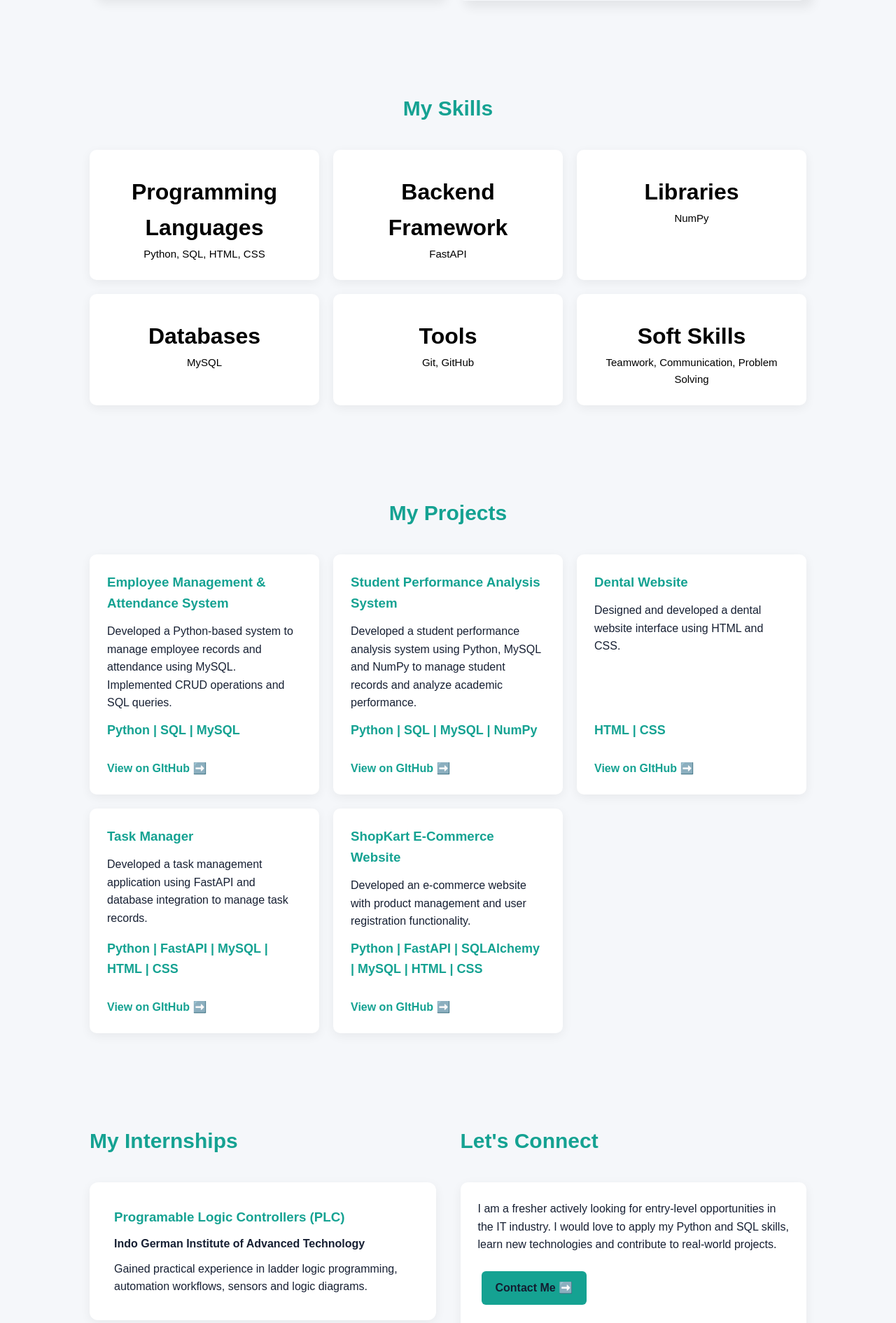
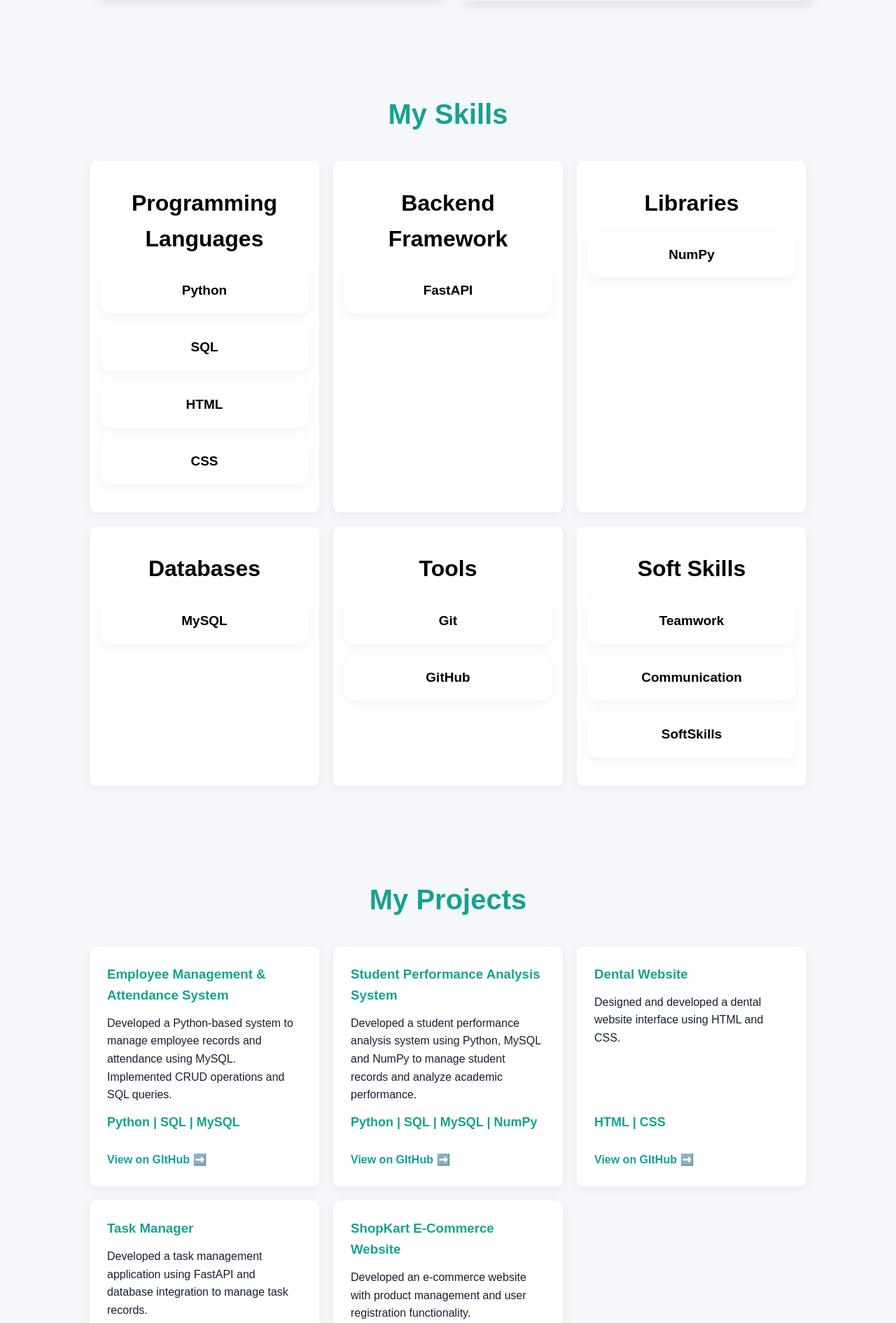
Before and after one commit to bethamanoj/portfolio, a FastAPI app: page / in a window 1280 px wide. Shown: the part 980-2870 px from the top of the page at 70% size. Run offline with FastAPI, Linux system fonts and the light colour scheme.

Commit message:
Updated Skill Card

```diff
--- a/static/style.css
+++ b/static/style.css
@@ -148,7 +148,7 @@ a{text-decoration: none;}
 }
 .section-heading{
     text-align: center;
-    font-size: 30px;
+    font-size: 40px;
     margin-bottom: 35px;
     color: rgb(21, 162, 146);
 }
@@ -172,8 +172,23 @@ a{text-decoration: none;}
     font-size: 32px;
     margin-top: 10px;
 }
-.skill-card p{
-    font-size: 15px;
+.skill{
+    display: flex;
+    align-items: center;
+    justify-content: center;
+    gap: 18px;
+    box-shadow: 0 4px 15px rgba(0,0,0,0.06);
+    background: rgba(255,255,255,0.10);
+    padding: 18px;
+    border-radius: 15px;
+    margin-top: 15px;
+    margin-bottom: 15px;
+    font-size: 19px;
+    font-weight: bold;
+    transition: 0.3s;
+}
+.skill:hover{
+    transform: translateY(-6px);
 }
 .about-box,
 .goal-box
--- a/templates/index.html
+++ b/templates/index.html
@@ -52,27 +52,57 @@
     <div class="skills-container">
         <div class="skill-card">
             <h3>Programming Languages</h3>
-            <p>Python, SQL, HTML, CSS</p>
+            <div class="skill">
+                <p>Python</p>
+            </div>
+            <div class="skill">
+                <p>SQL</p>
+            </div>
+            <div class="skill">
+                <p>HTML</p>
+            </div>
+            <div class="skill">
+                <p>CSS</p>
+            </div>
         </div>
         <div class="skill-card">
             <h3>Backend Framework</h3>
-            <p>FastAPI</p>
+            <div class="skill">
+                <p>FastAPI</p>
+            </div>
         </div>
         <div class="skill-card">
             <h3>Libraries</h3>
-            <p>NumPy</p>
+            <div class="skill">
+                <p>NumPy</p>
+            </div>
         </div>
         <div class="skill-card">
             <h3>Databases</h3>
-            <p>MySQL</p>
+            <div class="skill">
+                <p>MySQL</p>
+            </div>
         </div>
         <div class="skill-card">
             <h3>Tools</h3>
-            <p>Git, GitHub</p>
+            <div class="skill">
+                <p>Git</p>
+            </div>
+            <div class="skill">
+                <p>GitHub</p>
+            </div>
         </div>
         <div class="skill-card">
             <h3>Soft Skills</h3>
-            <p>Teamwork, Communication, Problem Solving</p>
+            <div class="skill">
+                <p>Teamwork</p>
+            </div>
+            <div class="skill">
+                <p>Communication</p>
+            </div>
+            <div class="skill">
+                <p>SoftSkills</p>
+            </div>
         </div>
     </div>
 </section>
```
